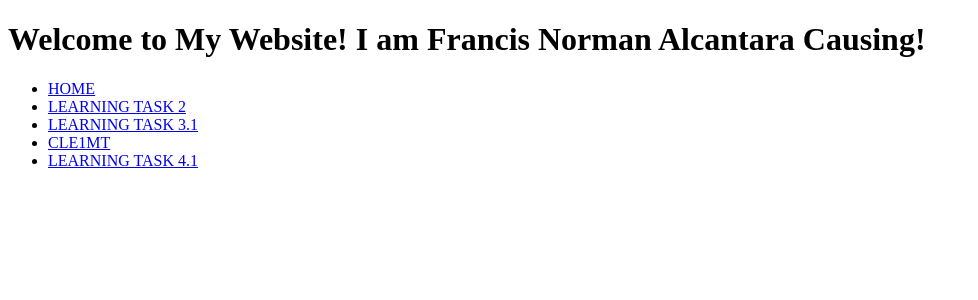
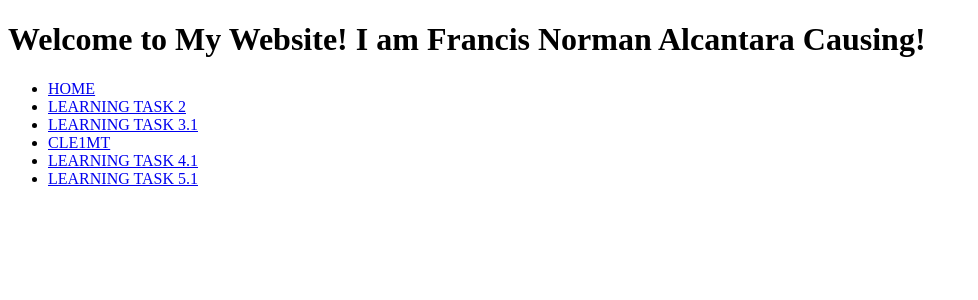
Before and after one commit to FNormC/learningtasks, a PHP site: page / in a window 1280 px wide. Shown: the top 300 px of the page, without its empty margins (0-978 px from the left). Run offline with PHP 8.4, Linux system fonts and the light colour scheme.

Commit message:
Update index.php

```diff
--- a/index.php
+++ b/index.php
@@ -11,6 +11,7 @@
     <li><a href="/LT3/movies.html">LEARNING TASK 3.1</a></li>
     <li><a href="/CLE1MT/index.html">CLE1MT</a></li>
     <li><a href="/LT4/index.html">LEARNING TASK 4.1</a></li>
+    <li><a href="/LT5/index.html">LEARNING TASK 5.1</a></li>
   </ul>
   </body>
   </html>
```
